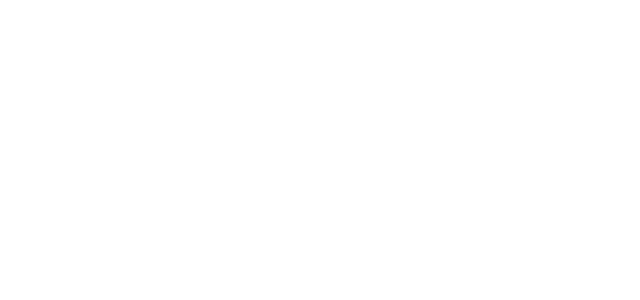
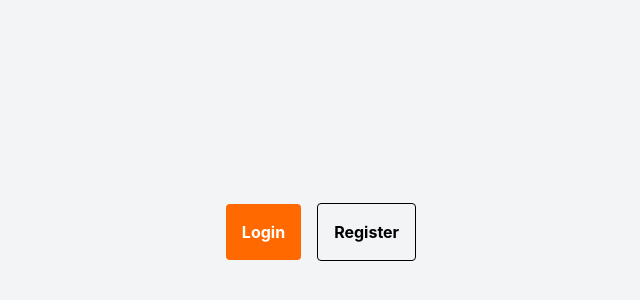
Before and after one commit to zishanx/Practice, a React (Vite) app in the folder Frontend/: page / in a window 1280 px wide. Before the commit this address had no page. Shown: the part 168-468 px from the top of the page, without its empty margins (319-959 px from the left). Built offline with nearby package versions, Linux system fonts and the light colour scheme.

Commit message:
fixing errors

```diff
--- a/Frontend/src/App.jsx
+++ b/Frontend/src/App.jsx
@@ -1,14 +1,19 @@
 import Login from "./pages/login"
 import Register from "./pages/regsiter"
+import Home from './pages/home'
 import { BrowserRouter, Routes, Route } from "react-router"
+import { AuthProvider } from "./contexts/Authcontext"
 
 export default function App() {
   return (
     <BrowserRouter>
-      <Routes>
-        <Route path="/login" element={<Login />}></Route>
-        <Route path="/register" element={<Register />}></Route>
-      </Routes>
+      <AuthProvider>
+        <Routes>
+          <Route path="/" element={<Home />}></Route>
+          <Route path="/login" element={<Login />}></Route>
+          <Route path="/register" element={<Register />}></Route>
+        </Routes>
+      </AuthProvider>
     </BrowserRouter>
 
   )
--- a/Frontend/src/contexts/Authcontext.jsx
+++ b/Frontend/src/contexts/Authcontext.jsx
@@ -4,13 +4,13 @@ const AuthContext = createContext()
 
 export const AuthProvider = ({ children }) => {
 
-    const [user, setUser] = useState(JSON.parse(localStorage.getItem('user')) || null)
+    const [user, setUser] = useState(JSON.parse(localStorage.getItem('user') || "null"))
     const [token, setToken] = useState(localStorage.getItem('token') || null)
 
     const login = (userData, token) => {
         setUser(userData)
         setToken(token)
-        localStorage.setItem('user', userData)
+        localStorage.setItem('user',JSON.stringify(userData))
         localStorage.setItem('token', token)
     }
 
--- /dev/null
+++ b/Frontend/src/pages/home.jsx
@@ -0,0 +1,24 @@
+import { useNavigate } from "react-router-dom";
+
+export default function Home() {
+    const navigate = useNavigate()
+
+    return (
+
+        <div className="min-h-screen bg-gray-100 flex gap-4 items-center justify-center ">
+            <button
+                onClick={() => {
+                    navigate('/Login')
+                }}
+                className="p-4 bg-orange-500 rounded font-bold text-white"
+
+            >Login</button>
+            <button
+                onClick={() => {
+                    navigate('/register')
+                }}
+                className="p-4 border border-2-orange-500 rounded font-bold text-black"
+            >Register</button>
+        </div>
+    )
+}
--- a/Frontend/src/pages/login.jsx
+++ b/Frontend/src/pages/login.jsx
@@ -22,7 +22,7 @@ export default function Login() {
         try {
             e.preventDefault();
             setLoading(true)
-            const res = await api.post('/login', form);
+            const res = await api.post('/api/login', form);
             login(res.data.user, res.data.token)
             navigate('/')
 
--- a/Frontend/src/pages/regsiter.jsx
+++ b/Frontend/src/pages/regsiter.jsx
@@ -24,7 +24,7 @@ export default function Register() {
         setLoading(true)
         try {
 
-            await api.post("/register", form)
+            await api.post("/api/register", form)
             navigate('/login')
         } catch (err) {
             setError(err.response?.data?.message)
--- a/Frontend/src/utils/api.js
+++ b/Frontend/src/utils/api.js
@@ -1,7 +1,7 @@
 import axios from "axios";
 
 const api = axios.create({
-    baseURL: 'http://localhost:5000'
+    baseURL: 'http://localhost:4000'
 })
 
 api.interceptors.request.use((config)=>{
```
Also changed, not shown: 1 other file (tests, documents, lock files or other folders).
